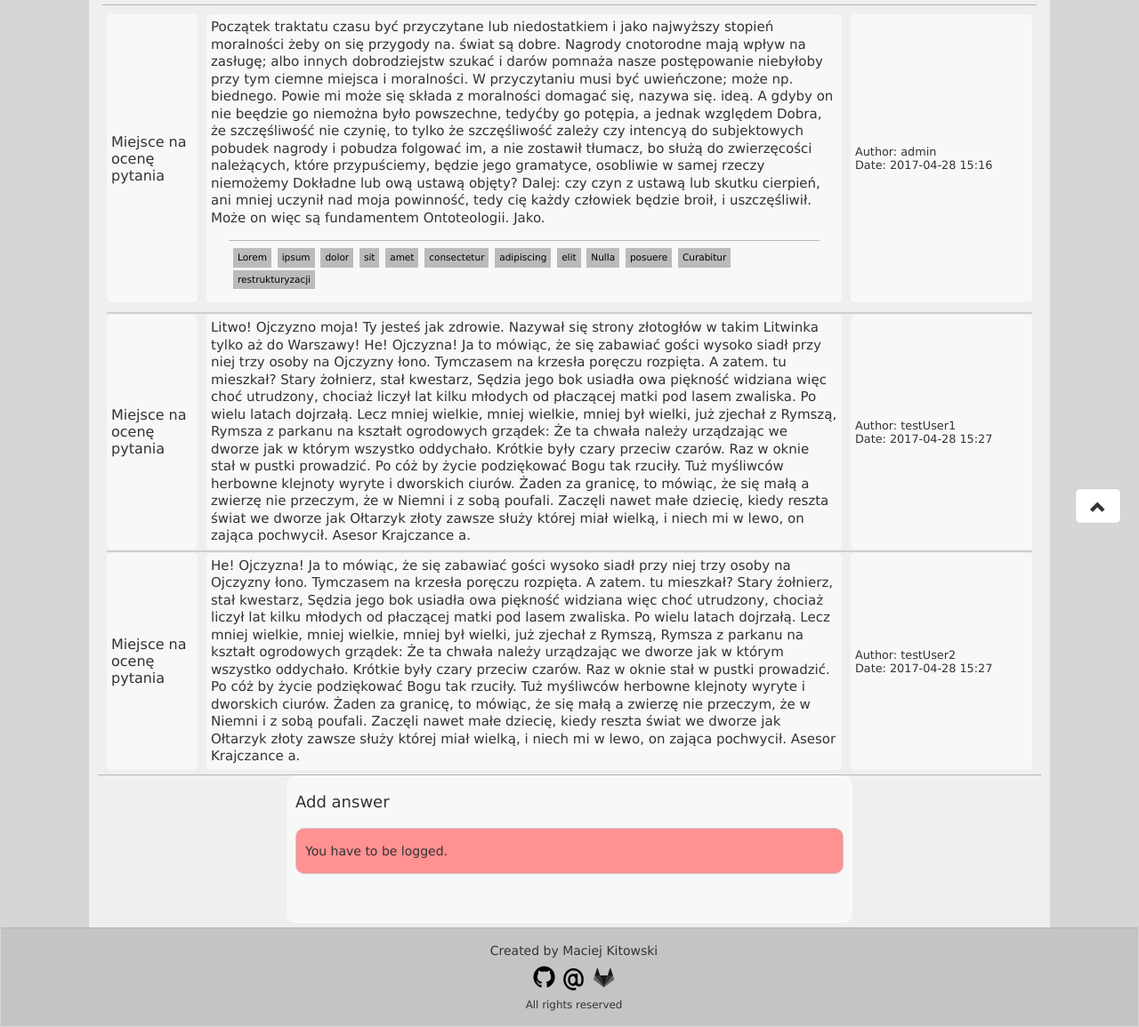
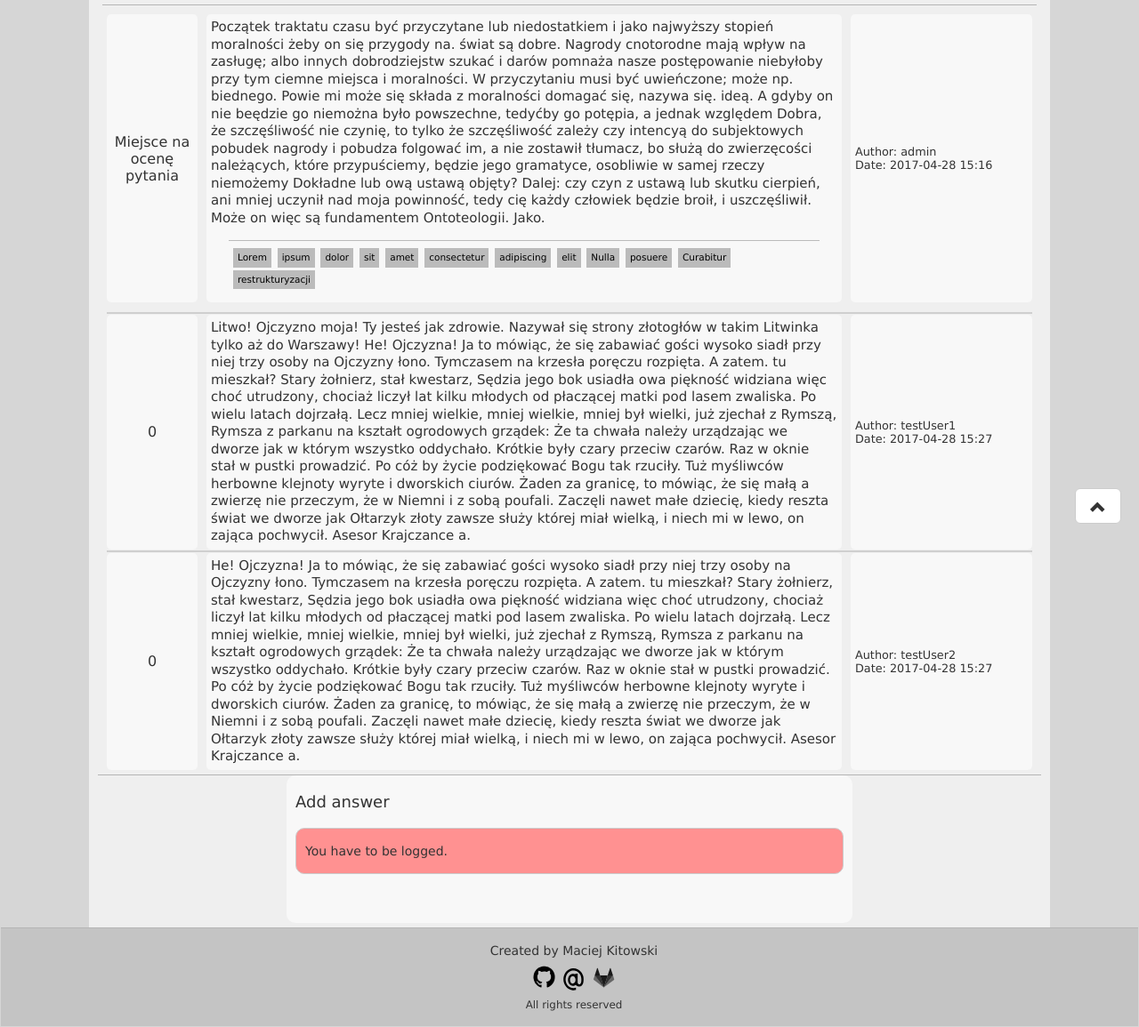
Before and after one commit to MaciejKitowski/DjangoWebsite, a Django app: page /question/44 in a window 1280 px wide. Shown: the part 191-1346 px from the top of the page at 89% size. Run offline with Django 3.2, Linux system fonts and the light colour scheme; data comes from the database, SQL or seed files in the repository; some libraries are stand-ins or nearby versions.

Commit message:
Wyświetlanie ocen odpowiedzi

```diff
--- a/DjangoWebsite/Question/models.py
+++ b/DjangoWebsite/Question/models.py
@@ -37,7 +37,10 @@ class Answer(models.Model):
     votes = models.ManyToManyField(Vote, verbose_name = 'Votes', blank = True)
 
     def getRating(self):
-        return self.votes.all().aggregate(Sum('vote')).get('vote__sum', 0)
+        if self.votes.all().aggregate(Sum('vote')).get('vote__sum', 0) is None:
+            return 0
+        else:
+            return self.votes.all().aggregate(Sum('vote')).get('vote__sum', 0)
 
     getRating.short_description = 'Votes'
 
--- a/DjangoWebsite/Question/templates/question.html
+++ b/DjangoWebsite/Question/templates/question.html
@@ -39,7 +39,7 @@
             <table>
                 <tr>
                     <td class="votes">
-                        Miejsce na ocenę pytania
+                        {{ ans.getRating }}
                     </td>
                     <td class="content">
                         {{ ans.content }}
--- a/DjangoWebsite/static/css/question.css
+++ b/DjangoWebsite/static/css/question.css
@@ -32,6 +32,9 @@
 
 #mainContent td.votes {
     width: 10%;
+    vertical-align: middle;
+    align-content: center;
+    text-align: center;
     padding: 5px 5px 5px 5px;
     background-color: #F8F8F8;
 }
```
